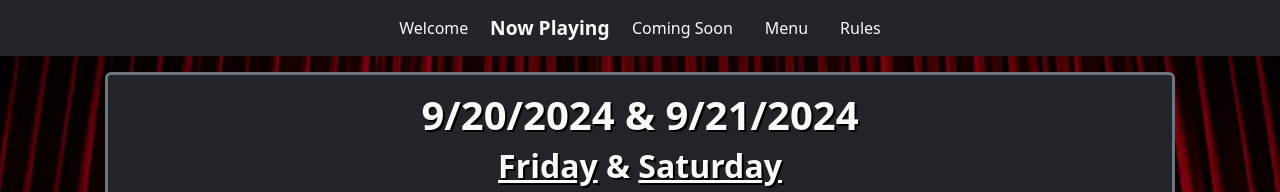
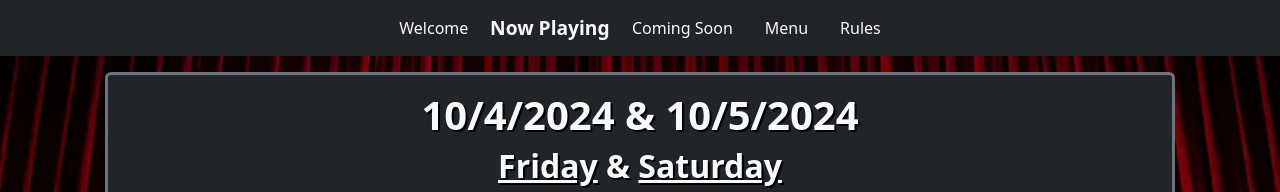
Before and after one commit to Project-Faust/drive-in-react, a React (Create React App) app: page / in a window 1280 px wide. Both pictures are taken after a click on the link "Now Playing". Shown: the top 192 px of the page. Built offline with nearby package versions, Linux system fonts and the light colour scheme; no server answers.

Commit message:
updated dates for weekend shows

```diff
--- a/src/pages/ComingSoon.js
+++ b/src/pages/ComingSoon.js
@@ -26,7 +26,7 @@ export default function CurrentFeatures() {
                     <div>
                         <div className="d-inline-flex border border-4 border-light rounded mt-4 mb-3">
                             <div className="text-center p-3">
-                                <h2>Weekend of <strong>9/27/2024</strong> & <strong>9/28/2024</strong>!</h2>
+                                <h2>Weekend of <strong>10/11/2024</strong> & <strong>10/12/2024</strong>!</h2>
                                 <h3 className="my-3"><strong>{comingSoon[0].title}</strong> will be followed by <strong>{comingSoon[1].title}</strong>!</h3>
                             </div>
                         </div>
--- a/src/pages/CurrentFeatures.js
+++ b/src/pages/CurrentFeatures.js
@@ -25,7 +25,7 @@ export default function CurrentFeatures() {
             <div className="text-center">
                 <div className="d-inline-flex border border-3 rounded border-secondary bg-dark text-light shadow-2b m-3">
                     <div className="text-center p-3">
-                        <h1><strong>9/20/2024 & 9/21/2024</strong></h1>
+                        <h1><strong>10/4/2024 & 10/5/2024</strong></h1>
                         <h2><strong><u>Friday</u> & <u>Saturday</u></strong></h2>
                         <h3><strong><u>{firstFeature}</u> will be followed by <u>{secondFeature}</u>!</strong></h3>
                     </div>
```
